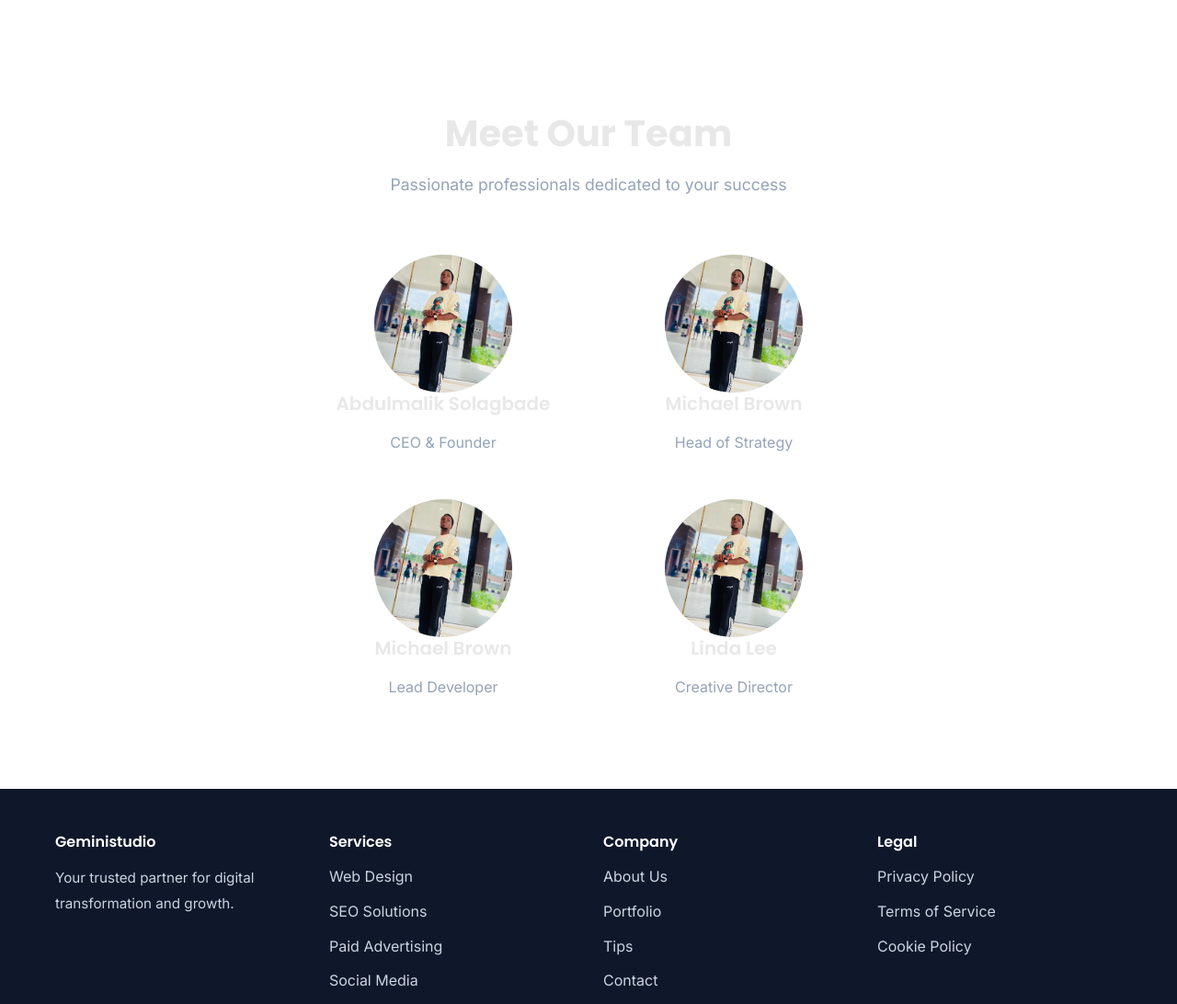
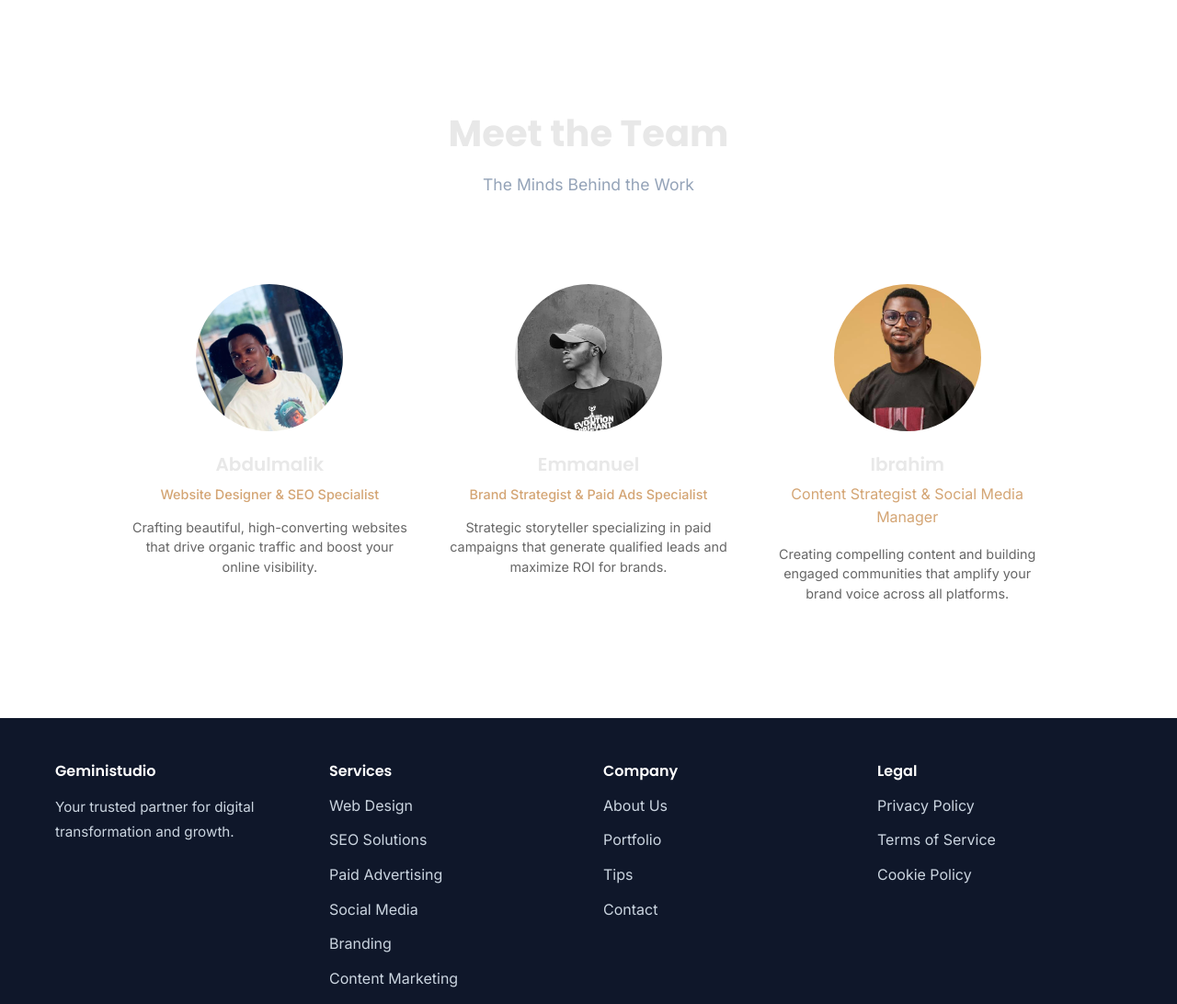
Before and after one commit to Oprimecloud/Optimistcx, a plain HTML site: page about.html in a window 1280 px wide. Shown: the part 760-1852 px from the top of the page at 92% size. Drawn offline with Linux system fonts and the light colour scheme.

Commit message:
modified pages

```diff
--- a/about.html
+++ b/about.html
@@ -92,7 +92,7 @@
                         </div>
                     </div>
                     <div class="about-image">
-                        <img src="https://images.unsplash.com/photo-1498050108023-c5249f4df085?w=900&auto=format&fit=crop&q=60&ixlib=rb-4.1.0&ixid=M3wxMjA3fDB8MHxzZWFyY2h8MjJ8fHRlY2h8ZW58MHx8MHx8fDA%3D" alt="OptimistCx Team" />
+                        <img src="https://images.unsplash.com/photo-1498050108023-c5249f4df085?w=900&auto=format&fit=crop&q=60&ixlib=rb-4.1.0&ixid=M3wxMjA3fD" alt="OptimistCx Team" />
                     </div>
                 </div>
             </div>
@@ -101,33 +101,62 @@
         <section class="team" id="team">
           <div class="container">
             <div class="section-header">
-              <h2>Meet Our Team</h2>
-              <p>Passionate professionals dedicated to your success</p>
+              <h2>Meet the Team</h2>
+              <p>The Minds Behind the Work</p>
             </div>
-            <div class="team-grid" style="display: grid; grid-template-columns: repeat(2, 1fr); gap: 2rem; max-width: 600px; margin: 0 auto;">
-              <div class="team-member">
-                <img src="abd.png" style="display: block; margin: 0 auto; width: 150px; height: 150px; border-radius: 50%; object-fit: cover;" alt="Abdulmalik Solagbade - CEO" />
-                <h4 style="text-align: center;">Abdulmalik Solagbade</h4>
-                <p style="text-align: center;">CEO & Founder</p>
+            <div class="team-grid" style="display: grid; grid-template-columns: repeat(auto-fit, minmax(280px, 1fr)); gap: 2.5rem; max-width: 1000px; margin: 0 auto; padding: 2rem 0;">
+              <div class="team-member" style="text-align: center; animation: fadeInUp 0.6s ease-out forwards; opacity: 0;">
+            <div style="position: relative; margin-bottom: 1.5rem; overflow: hidden; border-radius: 50%; width: 160px; height: 160px; margin-left: auto; margin-right: auto;">
+              <img src="opt.png" style="width: 100%; height: 100%; object-fit: cover; transition: transform 0.3s ease;" alt="Abdulmalik Solagbade - Web Design & SEO Specialist" />
+            </div>
+            <h4 style="margin: 1rem 0 0.5rem; font-size: 1.25rem; font-weight: 600;">Abdulmalik</h4>
+            <p style="color: #0066cc; font-size: 0.9rem; margin: 0.5rem 0; font-weight: 500;"><a href="#">Website Designer & SEO Specialist</a></p>
+            <p style="color: #666; font-size: 0.9rem; margin: 0.75rem 0; line-height: 1.5;">Crafting beautiful, high-converting websites that drive organic traffic and boost your online visibility.</p>
               </div>
-              <div class="team-member">
-                <img src="abd.png" style="display: block; margin: 0 auto; width: 150px; height: 150px; border-radius: 50%; object-fit: cover;" alt="Abdulmalik Solagbade - CEO" />
-                <h4 style="text-align: center;">Michael Brown</h4>
-                <p style="text-align: center;">Head of Strategy</p>
+              <div class="team-member" style="text-align: center; animation: fadeInUp 0.6s ease-out 0.1s forwards; opacity: 0;">
+            <div style="position: relative; margin-bottom: 1.5rem; overflow: hidden; border-radius: 50%; width: 160px; height: 160px; margin-left: auto; margin-right: auto;">
+              <img src="ema.png" style="width: 100%; height: 100%; object-fit: cover; transition: transform 0.3s ease;" alt="Emmanuel - Brand Strategist & Paid Ads Specialist" />
+            </div>
+            <h4 style="margin: 1rem 0 0.5rem; font-size: 1.25rem; font-weight: 600;">Emmanuel</h4>
+            <p style="color: #0066cc; font-size: 0.9rem; margin: 0.5rem 0; font-weight: 500;"><a href="#">Brand Strategist & Paid Ads Specialist</p>
+            <p style="color: #666; font-size: 0.9rem; margin: 0.75rem 0; line-height: 1.5;">Strategic storyteller specializing in paid campaigns that generate qualified leads and maximize ROI for brands.</p>
               </div>
-              <div class="team-member">
-                <img src="abd.png" style="display: block; margin: 0 auto; width: 150px; height: 150px; border-radius: 50%; object-fit: cover;" alt="Michael Brown - Lead Developer" />
-                <h4 style="text-align: center;">Michael Brown</h4>
-                <p style="text-align: center;">Lead Developer</p>
-              </div>
-              <div class="team-member">
-                <img src="abd.png" style="display: block; margin: 0 auto; width: 150px; height: 150px; border-radius: 50%; object-fit: cover;" alt="Abdulmalik Solagbade - CEO" />
-                <h4 style="text-align: center;">Linda Lee</h4>
-                <p style="text-align: center;">Creative Director</p>
+              <div class="team-member" style="text-align: center; animation: fadeInUp 0.6s ease-out 0.2s forwards; opacity: 0;">
+            <div style="position: relative; margin-bottom: 1.5rem; overflow: hidden; border-radius: 50%; width: 160px; height: 160px; margin-left: auto; margin-right: auto;">
+              <img src="iib.png" style="width: 100%; height: 100%; object-fit: cover; transition: transform 0.3s ease;" alt="Ibrahim - Content Strategist & Social Media Manager" />
+            </div>
+            <h4 style="margin: 1rem 0 0.5rem; font-size: 1.25rem; font-weight: 600;">Ibrahim</h4>
+            <p style="color: #0066cc; font-size: 0.9rem; margin: 0.5rem 0; font-weight: 500;"a href="#"></p>Content Strategist & Social Media Manager</p>
+            <p style="color: #666; font-size: 0.9rem; margin: 0.75rem 0; line-height: 1.5;">Creating compelling content and building engaged communities that amplify your brand voice across all platforms.</p>
               </div>
             </div>
           </div>
         </section>
+
+        <style>
+          @keyframes fadeInUp {
+            from {
+              opacity: 0;
+              transform: translateY(30px);
+            }
+            to {
+              opacity: 1;
+              transform: translateY(0);
+            }
+          }
+
+          .team-member:hover img {
+            transform: scale(1.08);
+          }
+
+          .team-member {
+            transition: transform 0.3s ease;
+          }
+
+          .team-member:hover {
+            transform: translateY(-8px);
+          }
+        </style>
         <!-- Brands/Clients Carousel Section -->
         <!-- <section class="brands" id="brands">
           <div class="container">
```
Also changed, not shown: ema.png (added), iib.png (added), opt.png (added), 1 other file.
